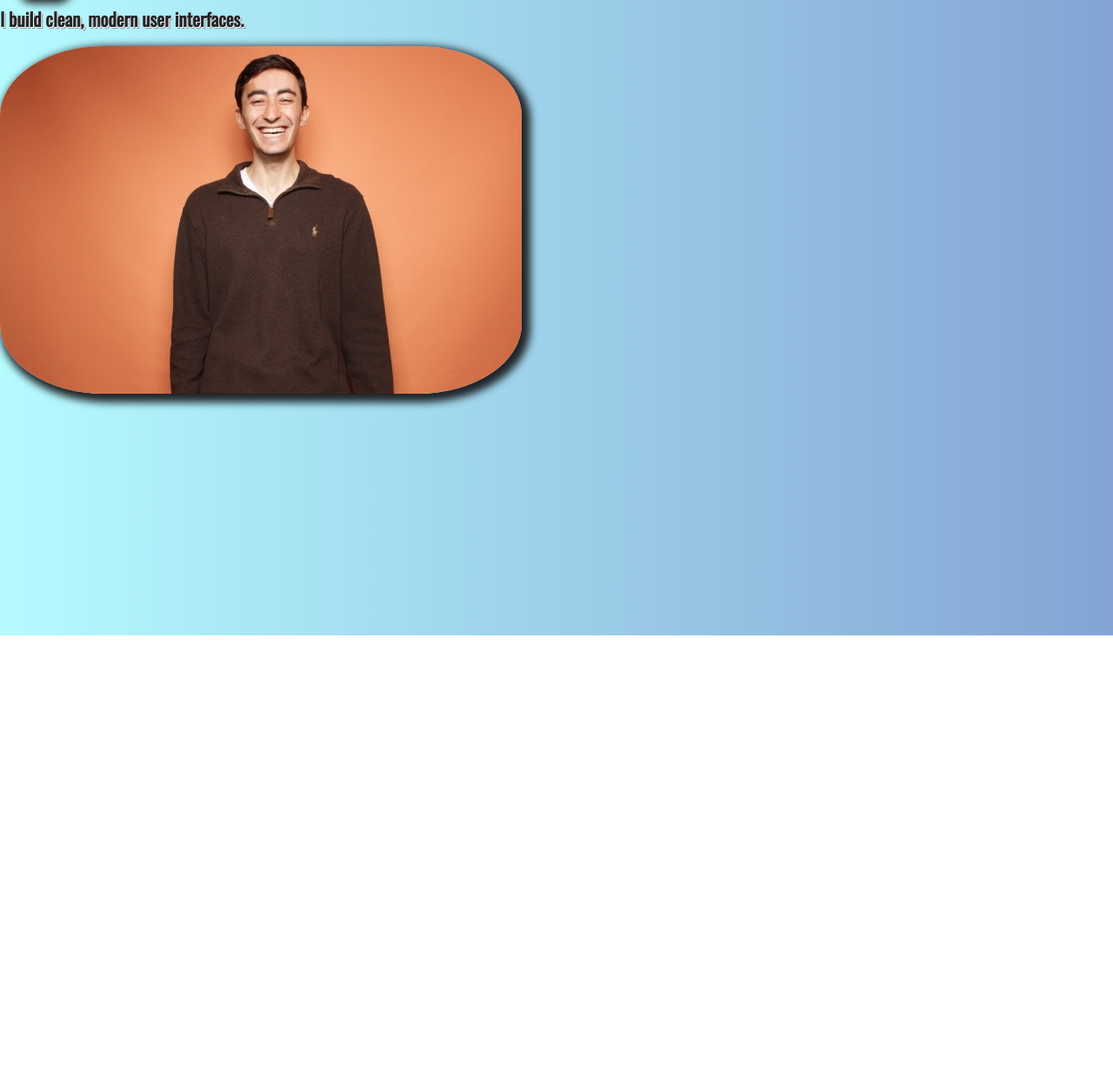
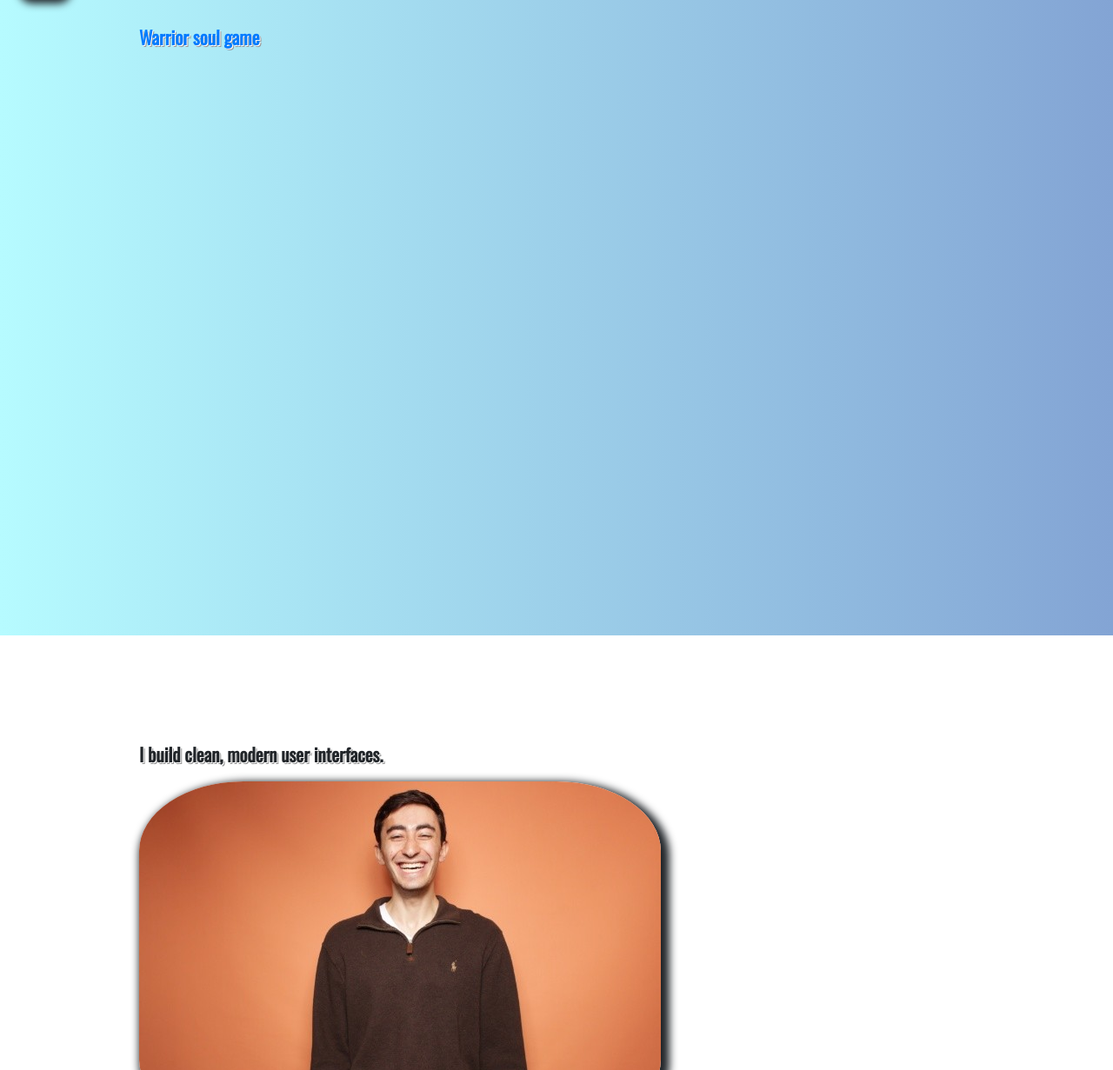
Before and after one commit to ditkin/portfolio-website, a website: page docs/index.html in a window 1280 px wide. Shown: the part 69-1300 px from the top of the page at 87% size. Drawn offline with nearby package versions, Linux system fonts and the light colour scheme.

Commit message:
Add link to warrior soul

```diff
--- a/docs/index.html
+++ b/docs/index.html
@@ -27,16 +27,18 @@
           <span class="menu-button"><a class="resume link-unstyled" href="/resume.pdf" target="_blank">RESUME</a></span>
         </div>
       </nav>
-      <div id="stage">
-        <div>
+      <div class="stage">
+        <a href="https://warriorsoul.daviditkin.com" target="_blank">Warrior soul game</a>
+      </div>
+    </section>
+    <section id="about">
+      <div class="stage">
+        <div class="push-below-header">
           <p>I build clean, modern user interfaces.</p>
           <img src=e5340a7cb90eba7200c3e8ebd72d4164.png alt="tha boy">
         </div>
       </div>
     </section>
-    <section id="about">
-
-    </section>
     </div>
   </body>
   <script type="text/javascript" src="main.js"></script>
--- a/src/sass/_page.sass
+++ b/src/sass/_page.sass
@@ -66,3 +66,10 @@ section
 
   &.sticky
     top: 0;
+
+.stage
+  margin: auto;
+  width: 75%;
+
+.push-below-header
+  margin-top: 100px;
```
Also changed, not shown: src/index.html (+7 -5 lines), docs/main.css.
